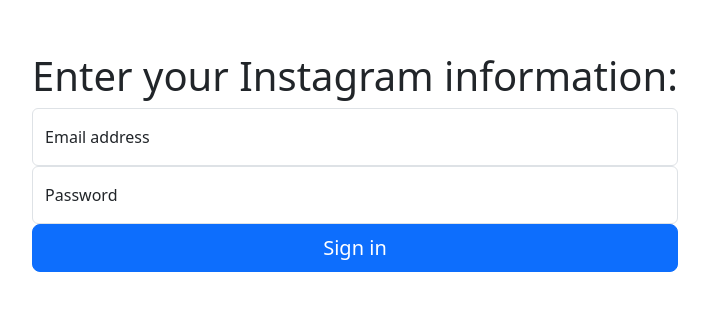
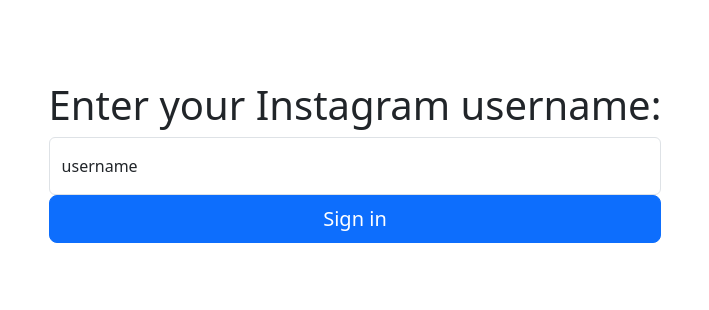
Before and after one commit to dfgrisales5078/React-bot-ui, a React (Create React App) app: page / in a window 1280 px wide. Shown: the part 238-548 px from the top of the page, without its empty margins (285-994 px from the left). Built offline with nearby package versions, Linux system fonts and the light colour scheme.

Commit message:
''removed password input box"

```diff
--- a/src/App.js
+++ b/src/App.js
@@ -1,30 +1,11 @@
-import signInPage from './components/signInPage'
-import React from 'react';
 import './App.css';
+import HomePage from './components/homePage';
 
 function App() {
   return (
-    <React.StrictMode>
-        <h1>Enter your Instagram information:</h1>
-        <form>
-          <div class="form-floating">
-            <input type="email" class="form-control" id="floatingInput" placeholder="name@example.com" input/>
-            <label for="floatingInput">Email address</label>
-          </div>
-
-          <div class="form-floating">
-            <input type="password" class="form-control" id="floatingPassword" placeholder="Password" input/>
-            <label for="floatingPassword">Password</label>
-          </div>
-
-          {/* <div class="checkbox mb-3">
-            <input type="checkbox" value="remember-me"> Remember me</input>
-          </div> */}
-
-          <button class="w-100 btn btn-lg btn-primary" type="submit">Sign in</button>
-        </form>
-
-    </React.StrictMode>
+    <main className='container'>
+      <HomePage/>
+    </main>
   );
 }
 
--- /dev/null
+++ b/src/components/homePage.jsx
@@ -0,0 +1,20 @@
+import React from 'react';
+
+const HomePage = () => {
+    return (
+        <React.Fragment>
+        <h1>Enter your Instagram username:</h1>
+            <form>
+              <div class="form-floating">
+                <input type="email" class="form-control" id="floatingInput" placeholder="@example" input/>
+                <label for="floatingInput">username</label>
+              </div>
+
+              <button class="w-100 btn btn-lg btn-primary" type="submit">Sign in</button>
+            </form>
+        </React.Fragment>
+    );
+}
+
+
+export default HomePage;
--- a/src/components/signInPage.jsx
+++ /dev/null
@@ -1,14 +0,0 @@
-import React from 'react';
-
-
-const signInPage = () => {
-    <form>
-        <h1>Enter your Instagram information!</h1>
-        <div>
-            <input type="username"/>
-            <label >User name</label>
-        </div>
-    </form>
-}
-
-export default signInPage;
--- a/src/index.css
+++ b/src/index.css
@@ -1,5 +1,6 @@
 body {
   margin: 0;
+  padding: 20px 0 0 0;
   font-family: -apple-system, BlinkMacSystemFont, 'Segoe UI', 'Roboto', 'Oxygen',
     'Ubuntu', 'Cantarell', 'Fira Sans', 'Droid Sans', 'Helvetica Neue',
     sans-serif;
--- a/src/index.js
+++ b/src/index.js
@@ -2,7 +2,6 @@
 import ReactDOM from 'react-dom/client';
 import './index.css';
 import App from './App';
-import signInPage from './components/signInPage'
 import reportWebVitals from './reportWebVitals';
 import 'bootstrap/dist/css/bootstrap.css'
 
@@ -14,7 +13,4 @@
   </React.StrictMode>
 );
 
-// If you want to start measuring performance in your app, pass a function
-// to log results (for example: reportWebVitals(console.log))
-// or send to an analytics endpoint. Learn more: https://bit.ly/CRA-vitals
 reportWebVitals();
```
